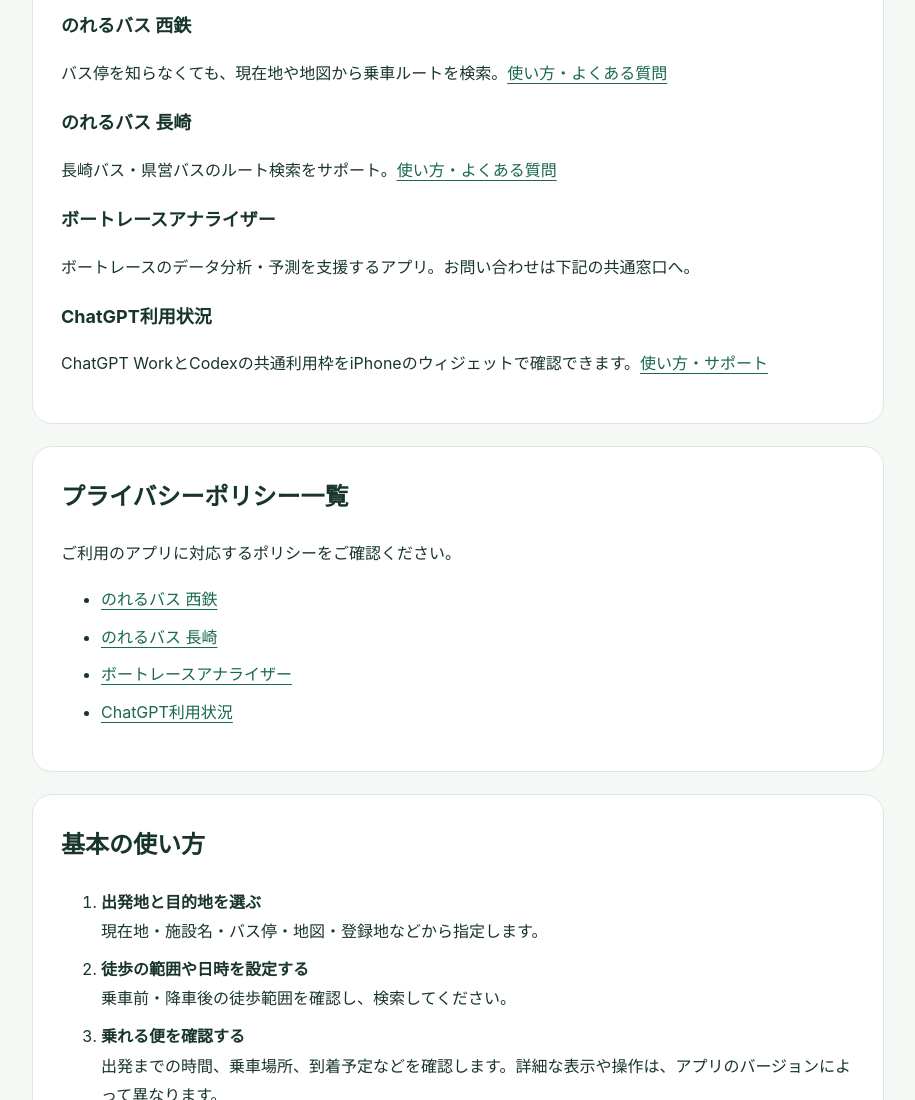
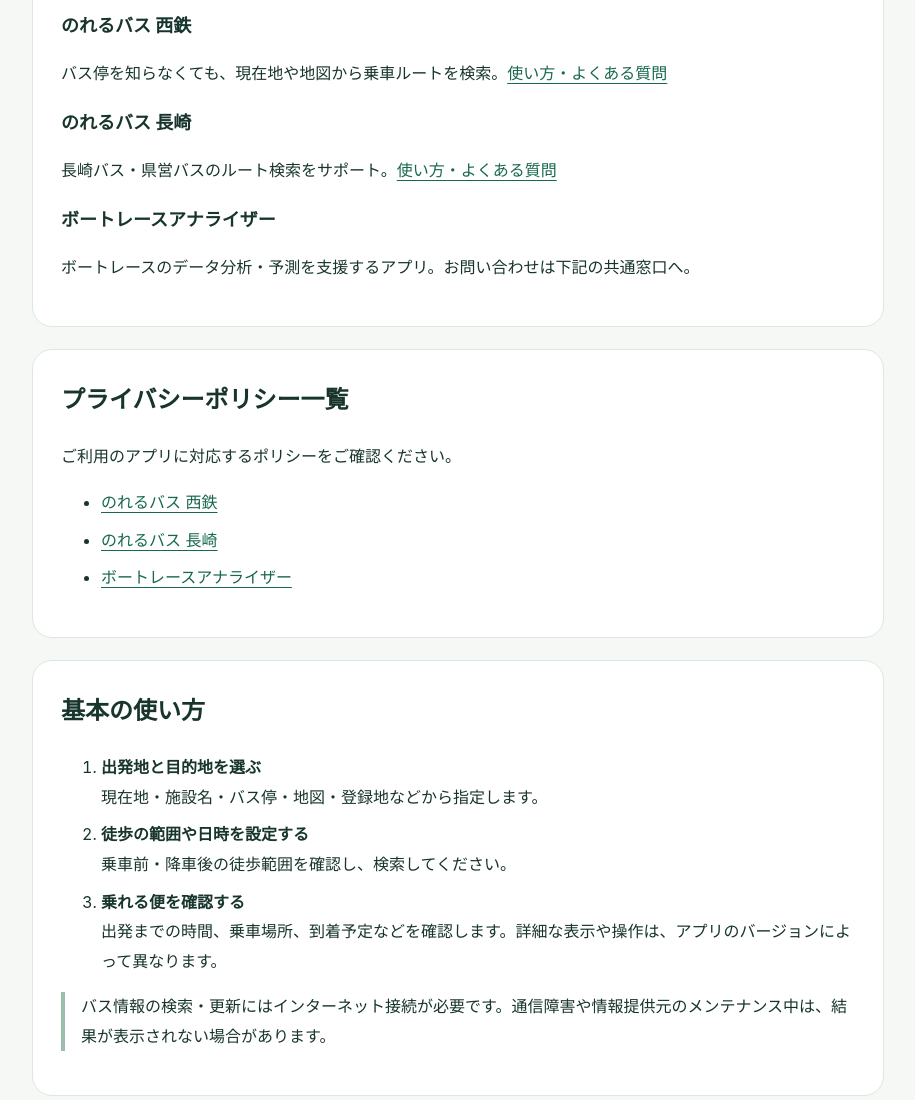
Before and after one commit to coolcoolboys-svg/noreru-bus-support, a plain HTML site: page index.html in a window 1280 px wide. Shown: the part 655-1755 px from the top of the page, without its empty margins (182-1097 px from the left). Drawn offline with Linux system fonts and the light colour scheme.

Commit message:
Remove discontinued usage widget from the shared support index

```diff
--- a/index.html
+++ b/index.html
@@ -3,8 +3,8 @@
 :root{color-scheme:light;--ink:#18352d;--green:#17684d}*{box-sizing:border-box}body{margin:0;background:#f5f8f5;color:var(--ink);font-family:-apple-system,BlinkMacSystemFont,"Noto Sans JP",sans-serif;line-height:1.85}header{background:#fff;border-bottom:1px solid #dce8df}header div,main,footer{max-width:900px;margin:auto;padding:24px}header strong{font-size:21px}nav{display:flex;gap:20px;flex-wrap:wrap;margin-top:8px}a{color:var(--green);text-underline-offset:4px}h1{font-size:clamp(30px,6vw,46px);line-height:1.45;margin:12px 0}h2{font-size:24px;margin-top:0}h3{font-size:18px;margin-bottom:4px}.hero{padding:40px 0 24px}.tag{display:inline-block;background:#e3f0e8;border-radius:30px;padding:4px 14px;margin:0 8px 8px 0;font-weight:700}.tag.nagasaki{background:#e8edf8;color:#36518b}.muted{color:#52685f}section.panel{background:#fff;border:1px solid #dce8df;border-radius:20px;padding:28px;margin:22px 0}li{margin:8px 0}details{border-top:1px solid #e0e8e1;padding:16px 0}summary{cursor:pointer;font-weight:700;line-height:1.7}details p{margin-bottom:0}.contact{display:inline-block;background:var(--green);color:white;padding:12px 20px;border-radius:12px;font-weight:700;overflow-wrap:anywhere}.note{border-left:4px solid #9abdac;padding-left:16px}footer{font-size:13px;color:#52685f;padding-bottom:40px}@media(max-width:520px){header div,main,footer{padding:20px}section.panel{padding:20px}.contact{font-size:14px;padding:12px}ul,ol{padding-left:24px}}
 </style></head><body><header><div><strong>個人アプリ開発チャンネル</strong><nav aria-label="ページ内ナビゲーション"><a href="#apps">アプリ一覧</a><a href="#guide">のれるバスの使い方</a><a href="#faq">よくある質問</a><a href="#contact">お問い合わせ</a><a href="#policies">プライバシーポリシー一覧</a></nav></div></header><main>
 <div class="hero"><span class="tag">個人開発のアプリ・共通サポート</span><h1>「あったら便利」を<br>アプリに。</h1><p class="muted">暮らしや趣味に役立つアプリを個人開発しています。<br>使い方のご質問、不具合のご報告、アイデアはこちらへ。</p><a class="contact" href="#contact">お問い合わせへ →</a></div>
-<section class="panel" id="apps"><h2>アプリ一覧</h2><h3>のれるバス 西鉄</h3><p>バス停を知らなくても、現在地や地図から乗車ルートを検索。<a href="#guide">使い方・よくある質問</a></p><h3>のれるバス 長崎</h3><p>長崎バス・県営バスのルート検索をサポート。<a href="#guide">使い方・よくある質問</a></p><h3>ボートレースアナライザー</h3><p>ボートレースのデータ分析・予測を支援するアプリ。お問い合わせは下記の共通窓口へ。</p><h3>ChatGPT利用状況</h3><p>ChatGPT WorkとCodexの共通利用枠をiPhoneのウィジェットで確認できます。<a href="./chatgpt-usage-support.html">使い方・サポート</a></p></section>
-<section class="panel" id="policies"><h2>プライバシーポリシー一覧</h2><p>ご利用のアプリに対応するポリシーをご確認ください。</p><ul><li><a href="./privacy.html">のれるバス 西鉄</a></li><li><a href="./privacy.html">のれるバス 長崎</a></li><li><a href="https://coolcoolboys-svg.github.io/boatrace-analyzer/privacy.html">ボートレースアナライザー</a></li><li><a href="./chatgpt-usage-privacy.html">ChatGPT利用状況</a></li></ul></section>
+<section class="panel" id="apps"><h2>アプリ一覧</h2><h3>のれるバス 西鉄</h3><p>バス停を知らなくても、現在地や地図から乗車ルートを検索。<a href="#guide">使い方・よくある質問</a></p><h3>のれるバス 長崎</h3><p>長崎バス・県営バスのルート検索をサポート。<a href="#guide">使い方・よくある質問</a></p><h3>ボートレースアナライザー</h3><p>ボートレースのデータ分析・予測を支援するアプリ。お問い合わせは下記の共通窓口へ。</p></section>
+<section class="panel" id="policies"><h2>プライバシーポリシー一覧</h2><p>ご利用のアプリに対応するポリシーをご確認ください。</p><ul><li><a href="./privacy.html">のれるバス 西鉄</a></li><li><a href="./privacy.html">のれるバス 長崎</a></li><li><a href="https://coolcoolboys-svg.github.io/boatrace-analyzer/privacy.html">ボートレースアナライザー</a></li></ul></section>
 <section class="panel" id="guide"><h2>基本の使い方</h2><ol><li><strong>出発地と目的地を選ぶ</strong><br>現在地・施設名・バス停・地図・登録地などから指定します。</li><li><strong>徒歩の範囲や日時を設定する</strong><br>乗車前・降車後の徒歩範囲を確認し、検索してください。</li><li><strong>乗れる便を確認する</strong><br>出発までの時間、乗車場所、到着予定などを確認します。詳細な表示や操作は、アプリのバージョンによって異なります。</li></ol><p class="note">バス情報の検索・更新にはインターネット接続が必要です。通信障害や情報提供元のメンテナンス中は、結果が表示されない場合があります。</p></section>
 <section class="panel" id="faq"><h2>よくある質問</h2>
 <details><summary>バスや時刻表が表示されません</summary><p>通信状態、検索日時、出発地・目的地、徒歩範囲を確認して再検索してください。運行時間外や対応範囲外では候補が出ないことがあります。情報提供元のメンテナンス中は、時間をおいてお試しください。改善しない場合は、検索条件を添えてお問い合わせください。</p></details>
```
